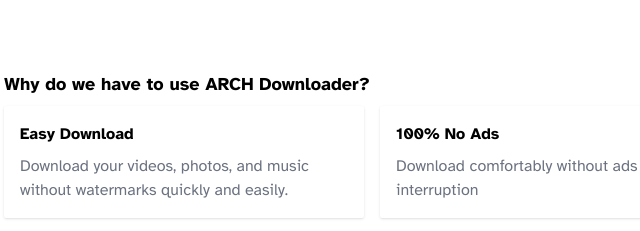
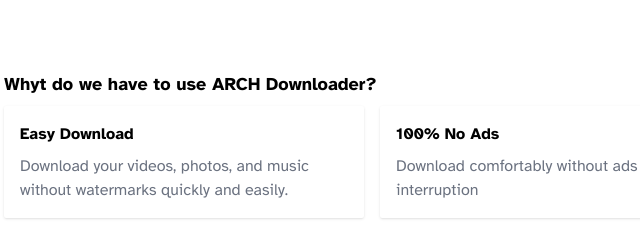
Before and after one commit to 4marr/downloader, a website: page index.html in a window 1280 px wide. Shown: the part 414-645 px from the top of the page, 268-908 px from the left. Drawn offline with Linux system fonts and the light colour scheme; some packages are replaced by stand-ins of ours; a script that the page names is missing.

Commit message:
change everything

```diff
--- a/index.html
+++ b/index.html
@@ -49,7 +49,7 @@
             </section>
             <section class="mt-40 mx-4">
                 <div>
-                    <p class="font-bold text-lg mb-2">Why do we have to use ARCH Downloader?</p>
+                    <p class="font-bold text-lg mb-2">Whyt do we have to use ARCH Downloader?</p>
                     <div class="grid grid-cols-1 sm:grid-cols-2 gap-4">
                         <div class="w-full shadow rounded-sm p-4">
                             <h2 class="font-semibold mb-2">Easy Download</h2>
```
